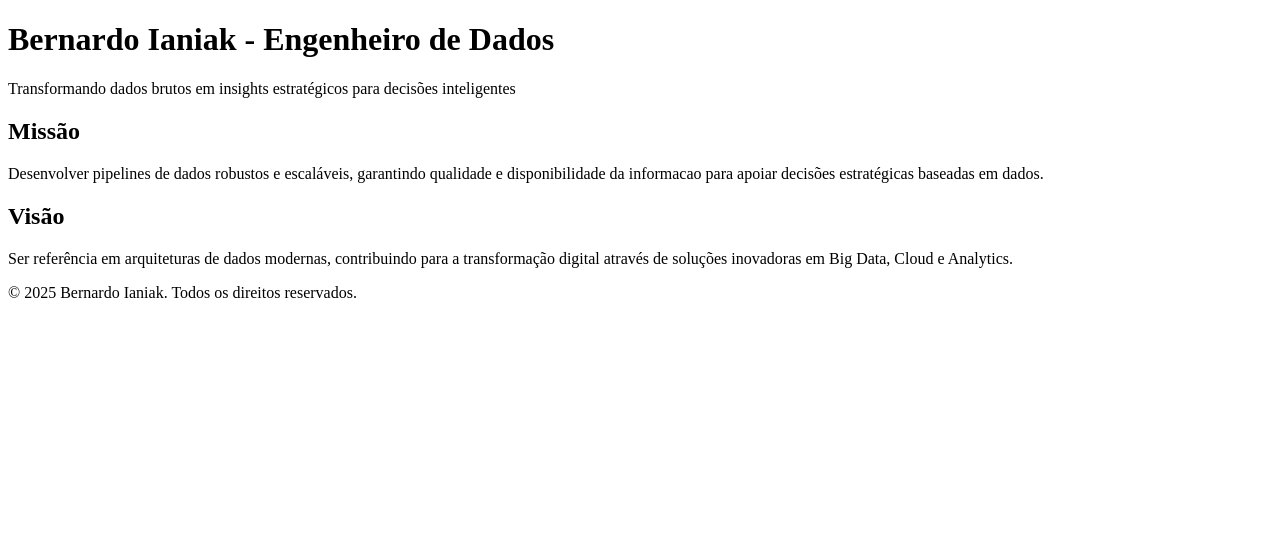
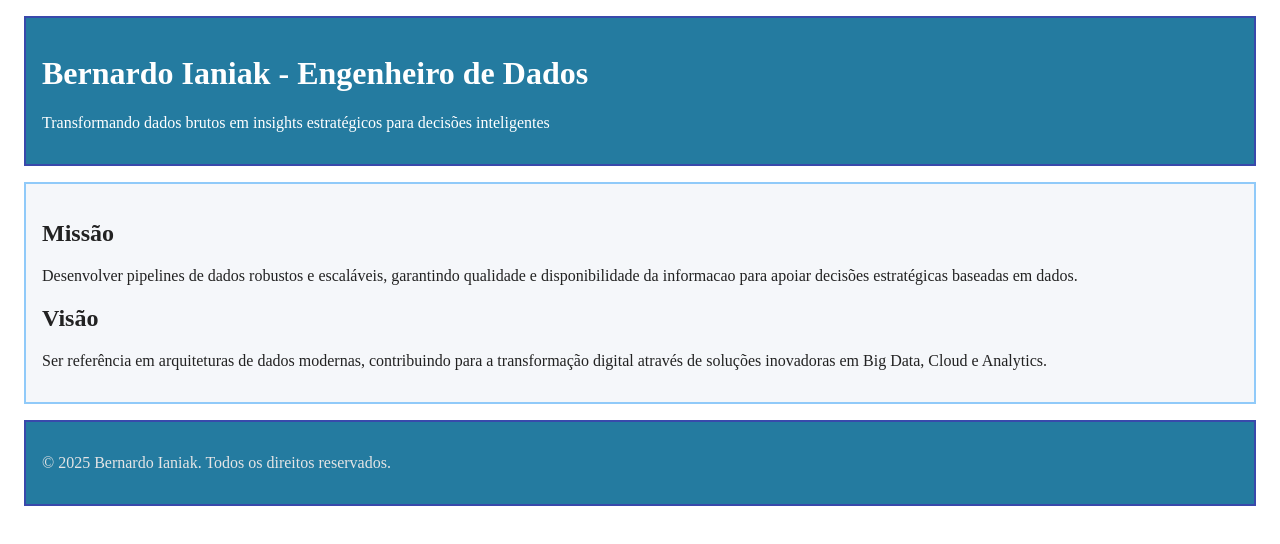
Before and after one commit to IaniaK1/PraTi, a plain HTML site: page lista-exercicios-03/index.html in a window 1280 px wide. Drawn offline with Linux system fonts and the light colour scheme.

Commit message:
feat: Adiciona styles.css e vincula index.html

```diff
--- a/lista-exercicios-03/index.html
+++ b/lista-exercicios-03/index.html
@@ -1,6 +1,7 @@
 <!DOCTYPE html>
 <html lang="pt-br">
     <head>
+        <link rel="stylesheet" href="styles.css">
         <meta charset="UTF-8">
         <meta name="viewport" content="width=device-width, initial-scale=1.0">
         <title>Pagina Pessoal</title>
--- /dev/null
+++ b/lista-exercicios-03/styles.css
@@ -0,0 +1,23 @@
+header {
+    background-color: #247BA0;
+    color: #fff;
+    margin: 16px;
+    padding: 16px;
+    border: 2px solid #3949ab;
+}
+
+main {
+    background-color: #f5f7fa;
+    color: #222;
+    margin: 16px;
+    padding: 16px;
+    border: 2px solid #90caf9;
+}
+
+footer {
+    background-color: #247BA0;
+    color: #E5E5E5;
+    margin: 16px;
+    padding: 16px;
+    border: 2px solid #3949ab;
+}
```
